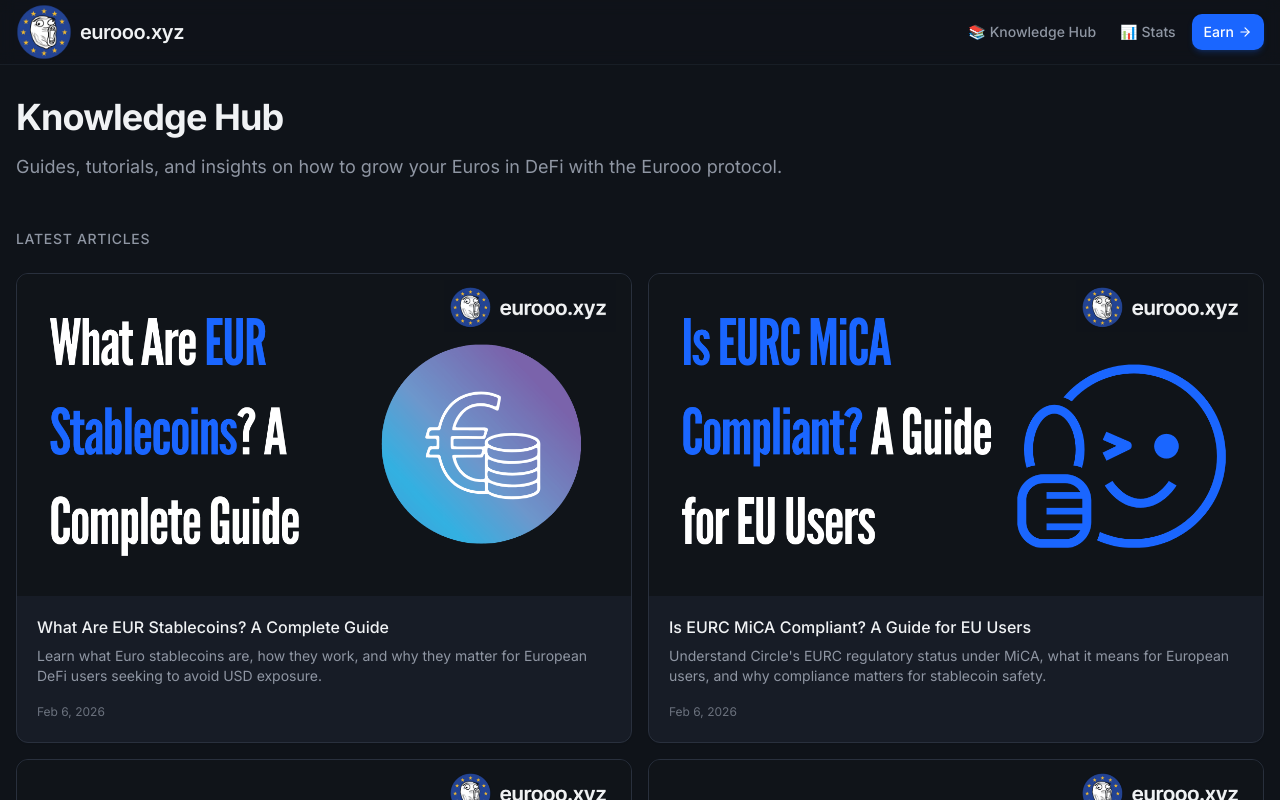
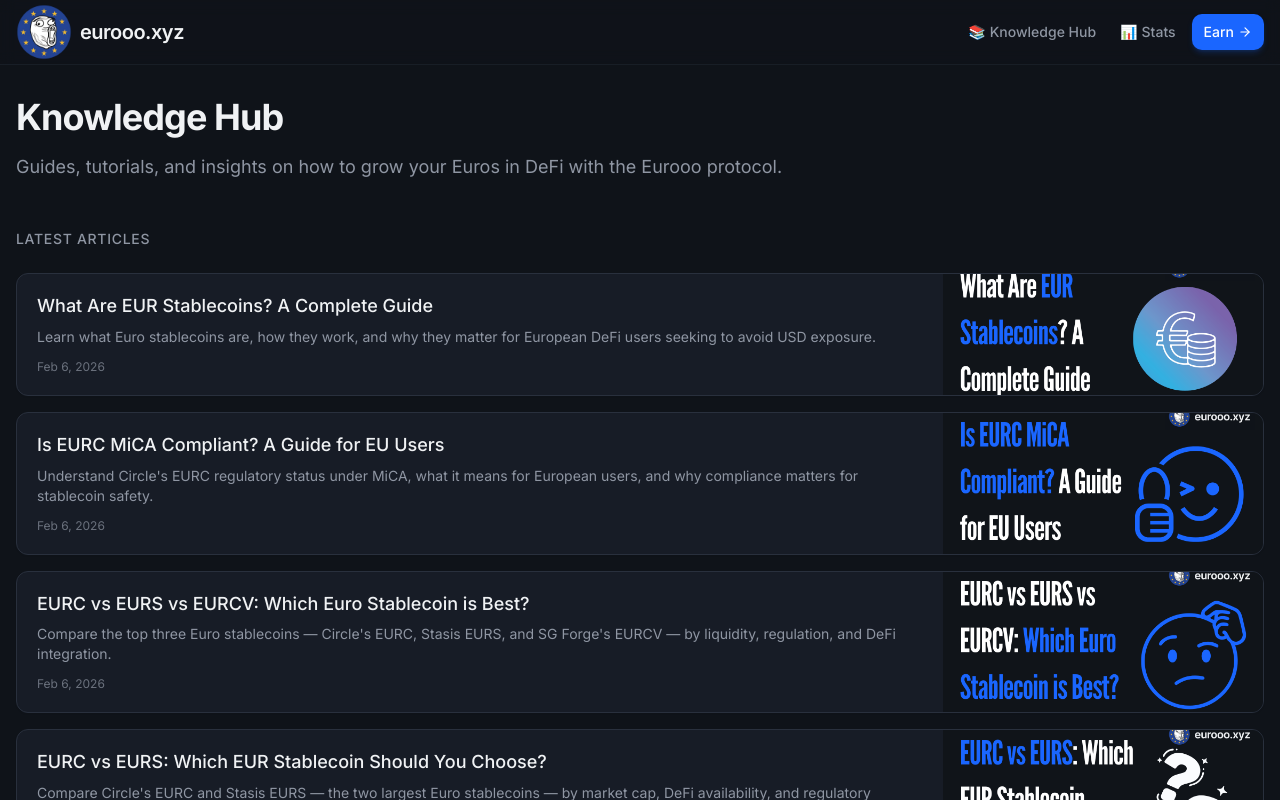
Before and after one commit to tekr9d3r/eurooo-hub, a Next.js app: page / in a window 1280 px wide. Shown: the top 800 px of the page. Built offline with nearby package versions, Linux system fonts and the light colour scheme.

Commit message:
Cards to single-colomn

```diff
--- a/app/page.tsx
+++ b/app/page.tsx
@@ -24,26 +24,15 @@
           Latest articles
         </h2>
 
-        <div className="grid gap-4 md:grid-cols-2">
+        <div className="grid gap-4">
           {posts.map((post, i) => (
             <Link key={post.slug} href={`/blog/${post.slug}`} className="group">
               <article
-                className="h-full rounded-lg border border-border bg-card overflow-hidden shadow-sm transition-all duration-300 hover:shadow-lg hover:-translate-y-1 hover:border-primary/50"
+                className="flex flex-col md:flex-row rounded-lg border border-border bg-card overflow-hidden shadow-sm transition-all duration-300 hover:shadow-lg hover:-translate-y-1 hover:border-primary/50"
                 style={{ animationDelay: `${i * 100}ms` }}
               >
-                {post.coverImage && (
-                  <div className="relative aspect-[1200/630] w-full">
-                    <Image
-                      src={post.coverImage}
-                      alt={post.title}
-                      fill
-                      className="object-cover"
-                      sizes="(max-width: 768px) 100vw, 50vw"
-                    />
-                  </div>
-                )}
-                <div className="p-5">
-                  <h3 className="text-base font-medium group-hover:text-primary transition-colors mb-2 leading-snug">
+                <div className="flex-1 p-5 flex flex-col justify-center">
+                  <h3 className="text-lg font-medium group-hover:text-primary transition-colors mb-2 leading-snug">
                     {post.title}
                   </h3>
                   <p className="text-sm text-muted-foreground line-clamp-2 mb-3">
@@ -57,6 +46,17 @@
                     })}
                   </time>
                 </div>
+                {post.coverImage && (
+                  <div className="relative aspect-[1200/630] md:aspect-auto md:w-64 lg:w-80 shrink-0">
+                    <Image
+                      src={post.coverImage}
+                      alt={post.title}
+                      fill
+                      className="object-cover"
+                      sizes="(max-width: 768px) 100vw, 320px"
+                    />
+                  </div>
+                )}
               </article>
             </Link>
           ))}
```
